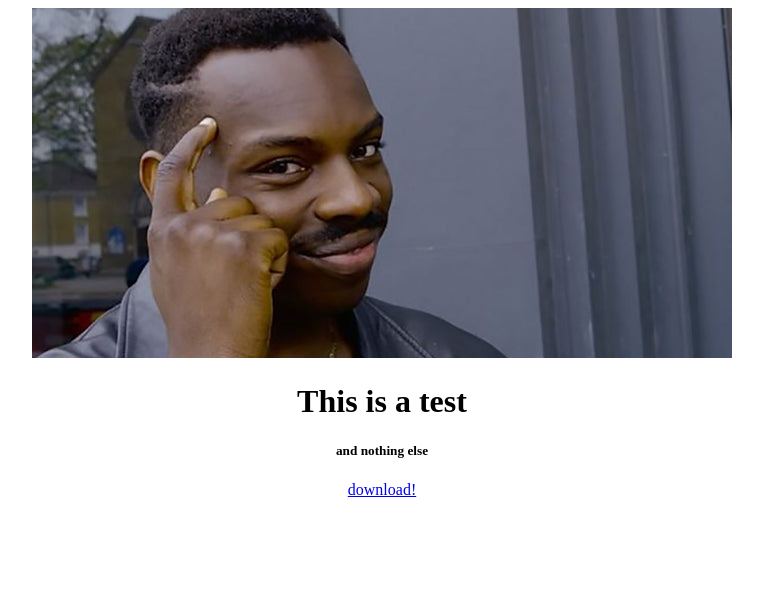
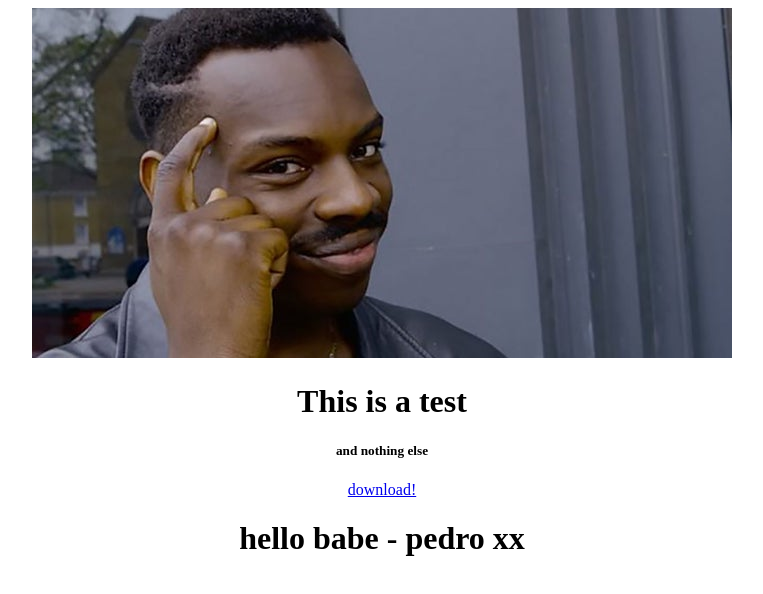
Before and after one commit to solulous/test, a plain HTML site: page index.html in a window 1280 px wide. Shown: the whole page, without its empty margins (258-1021 px from the left). Drawn offline with Linux system fonts and the light colour scheme.

Commit message:
added a message to be removed

```diff
--- a/index.html
+++ b/index.html
@@ -28,6 +28,8 @@
 
 </div>
 
+<h1> hello babe - pedro xx</h1>
+
 
 
 
--- a/styles.css
+++ b/styles.css
@@ -6,3 +6,7 @@ text-align: center;
 #text{
     text-align: center;
 }
+
+h1{
+    text-align: center;
+}
```
